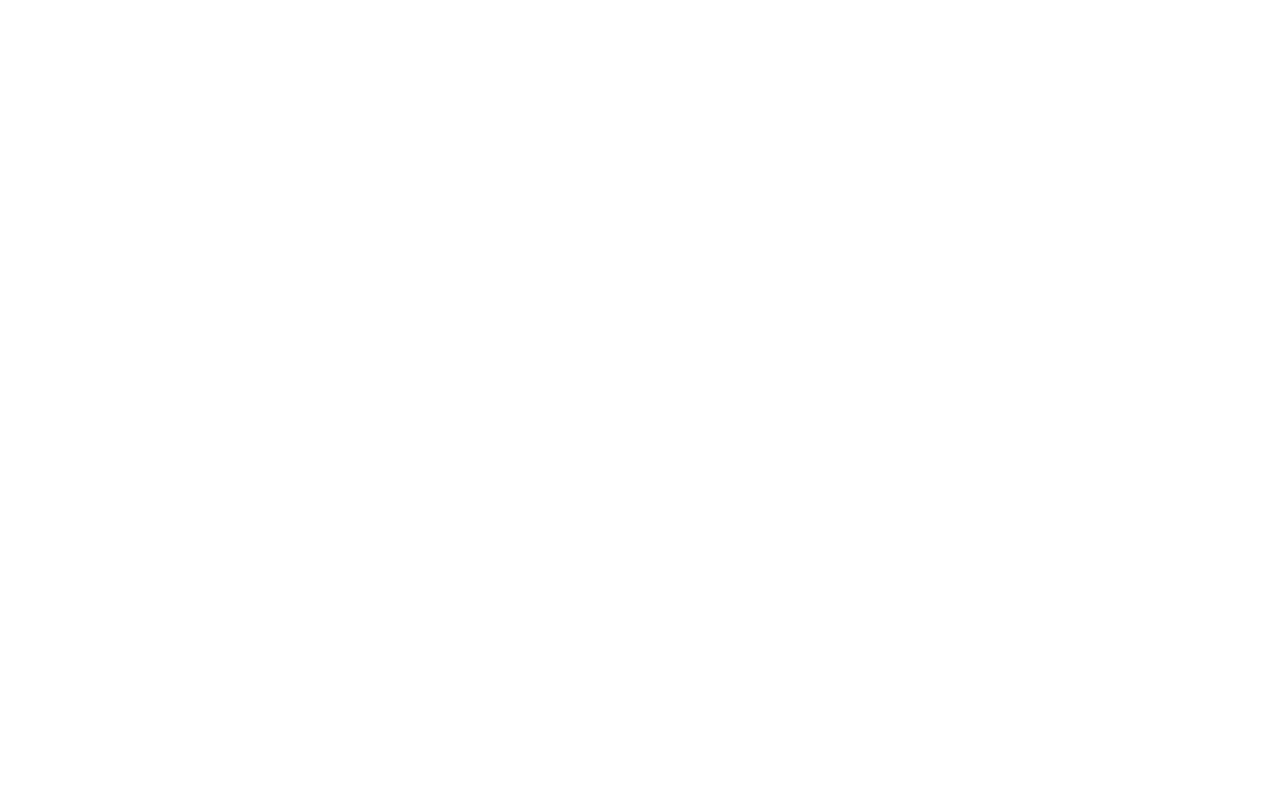
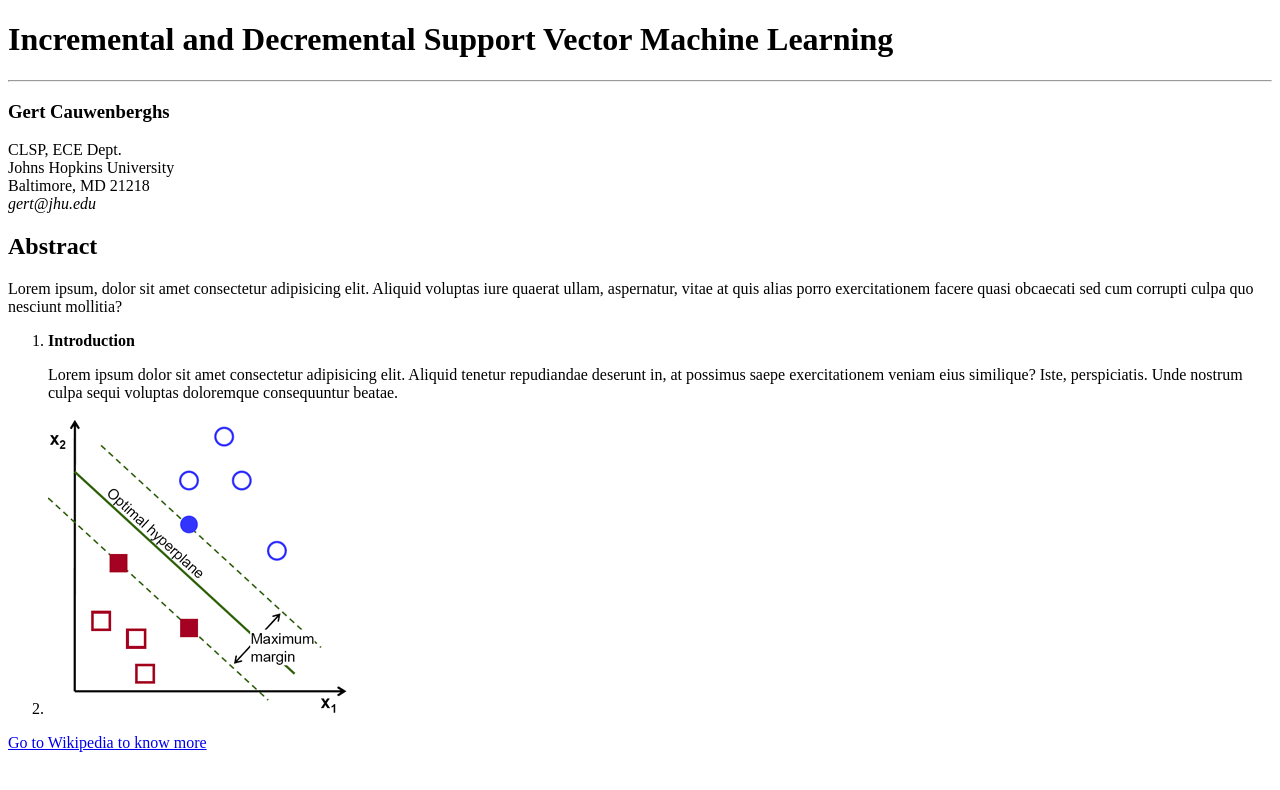
Before and after one commit to Classe136/lc-2709, a plain HTML site: page index.html in a window 1280 px wide. Drawn offline with Linux system fonts and the light colour scheme.

Commit message:
added header main and footer

```diff
--- a/index.html
+++ b/index.html
@@ -8,7 +8,49 @@
 </head>
 
 <body>
+    <!-- intestazione -->
+    <header>
+        <h1>Incremental and Decremental Support Vector Machine Learning</h1>
+        <hr>
+        <!-- Informazioni autore -->
+        <section>
+            <h3>Gert Cauwenberghs</h3>
+            <p>
+                CLSP, ECE Dept.<br>
+                Johns Hopkins University<br>
+                Baltimore, MD 21218<br>
+                <em>gert@jhu.edu</em>
+            </p>
+        </section>
 
+    </header>
+    <!-- main -->
+    <main>
+        <section>
+            <h2>Abstract</h2>
+            <p>Lorem ipsum, dolor sit amet consectetur adipisicing elit. Aliquid voluptas iure quaerat ullam,
+                aspernatur, vitae at quis alias porro exercitationem facere quasi obcaecati sed cum corrupti culpa quo
+                nesciunt mollitia?
+            </p>
+            <ol>
+                <li>
+                    <strong>Introduction</strong>
+                    <p>
+                        Lorem ipsum dolor sit amet consectetur adipisicing elit. Aliquid tenetur repudiandae deserunt
+                        in, at possimus saepe exercitationem veniam eius similique? Iste, perspiciatis. Unde nostrum
+                        culpa sequi voluptas doloremque consequuntur beatae.
+                    </p>
+                </li>
+                <li>
+                    <img src="img/optimal-hyperplane.png" alt="Piano cartesiano">
+                </li>
+            </ol>
+        </section>
+    </main>
+    <!-- footer -->
+    <footer>
+        <a href="https://en.wikipedia.org/wiki/Support_vector_machine" target="_blank">Go to Wikipedia to know more</a>
+    </footer>
 </body>
 
 </html>
```
